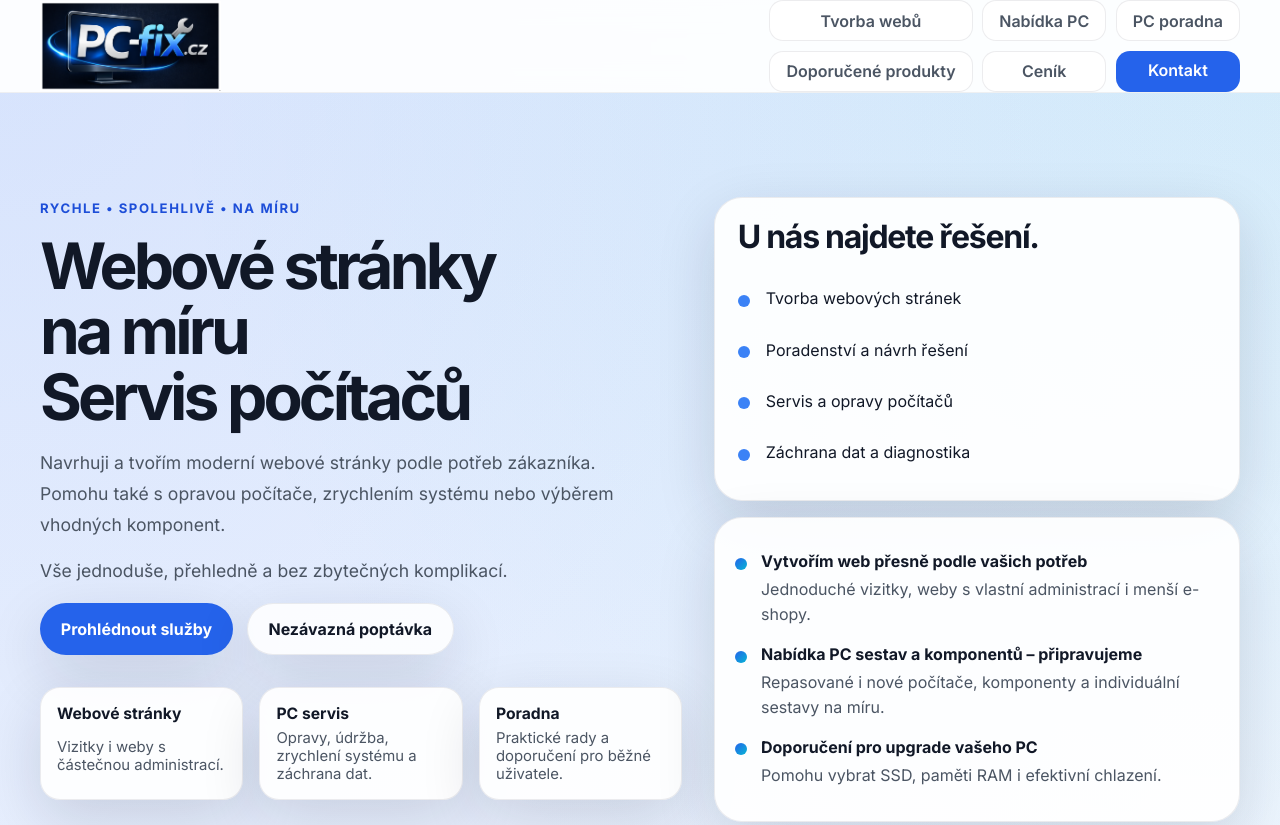
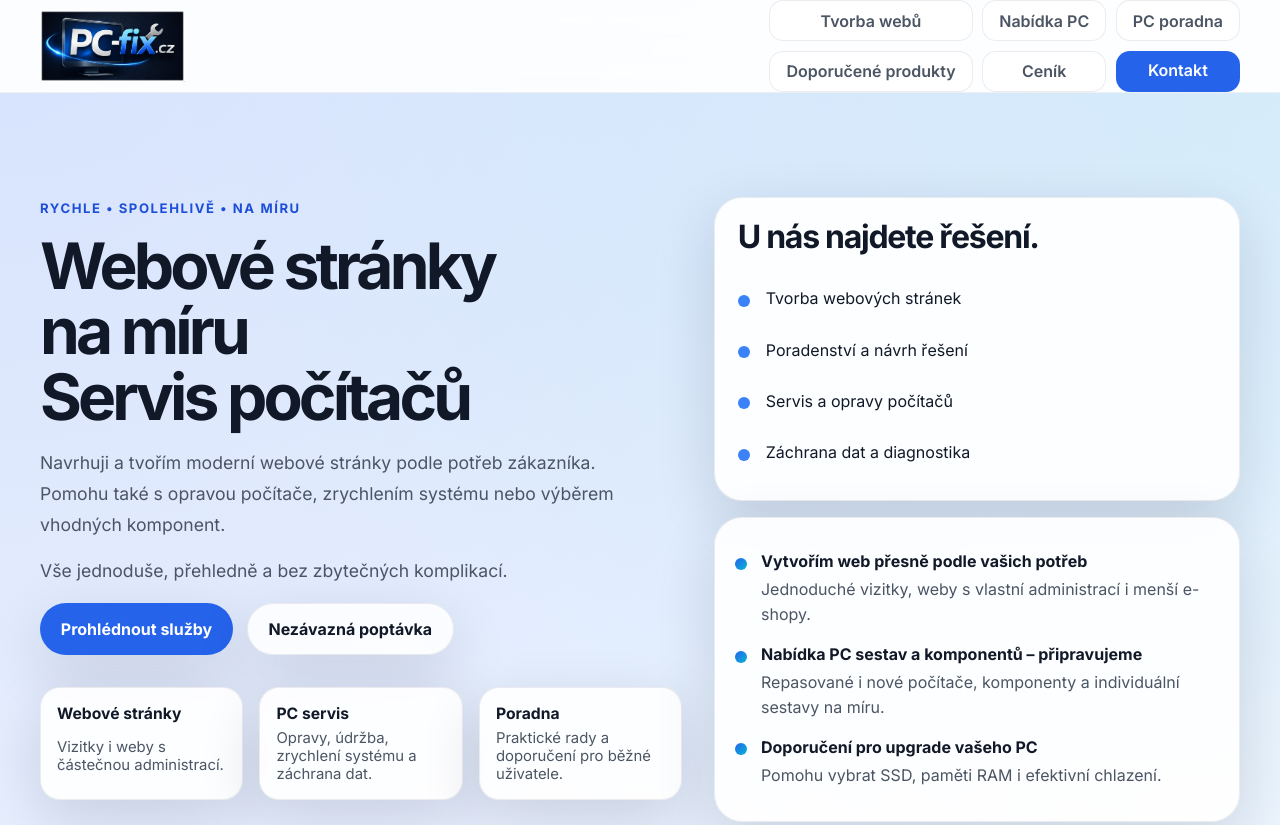
Before and after one commit to Princepsik/Pc-fix, a plain HTML site: page index.html in a window 1280 px wide. Shown: the top 825 px of the page. Drawn offline with Linux system fonts and the light colour scheme.

Commit message:
Add files via upload

```diff
--- a/style.css
+++ b/style.css
@@ -104,7 +104,7 @@ section[id] {
 }
 
 .brand__logo {
-  height: 90px;
+  height: 72px;
   width: auto;
   display: block;
 }
```
